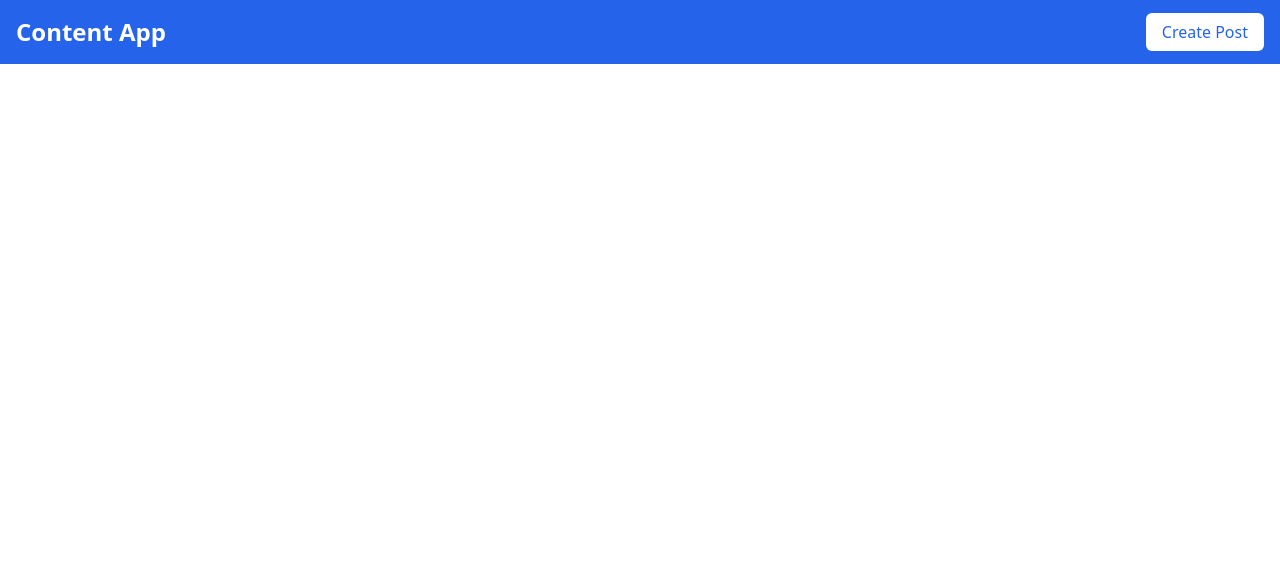
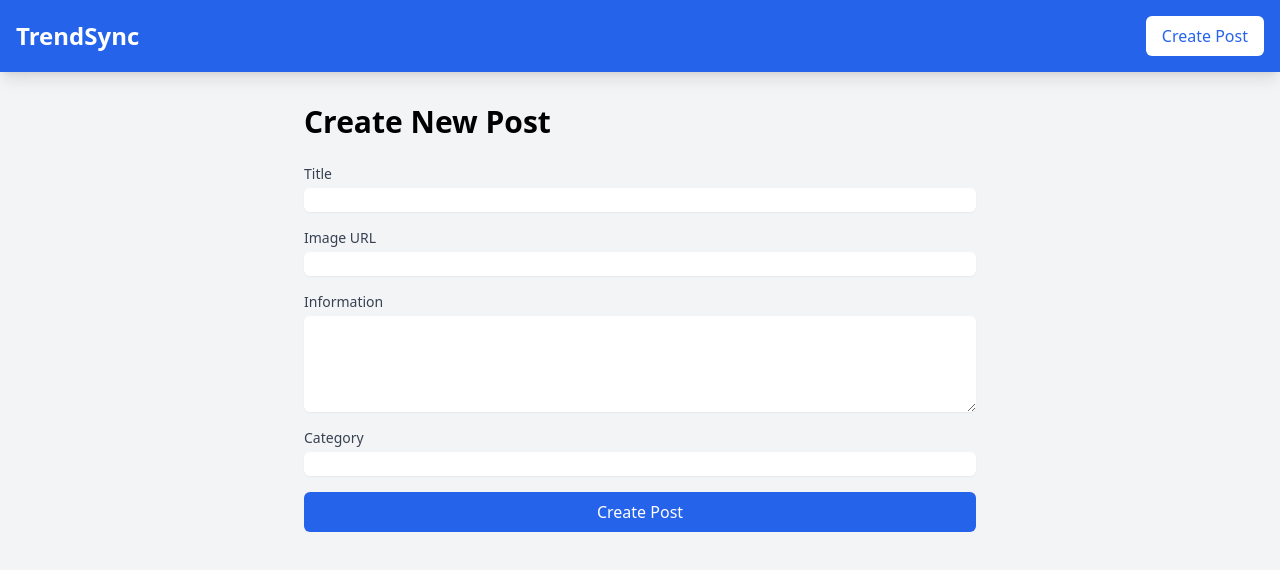
Before and after one commit to 49Harsh/TrendSync-Dynamic-Content-Reorder-based-on-user-interection-frontend, a React (Create React App) app: page /create in a window 1280 px wide. Shown: the top 570 px of the page. Built offline with nearby package versions, Linux system fonts and the light colour scheme.

Commit message:
try to fix comment section

```diff
--- a/package.json
+++ b/package.json
@@ -11,6 +11,7 @@
     "axios": "^1.7.2",
     "react": "^18.3.1",
     "react-dom": "^18.3.1",
+    "react-icons": "^5.2.1",
     "react-router-dom": "^6.24.1",
     "react-scripts": "5.0.1",
     "web-vitals": "^2.1.4"
--- a/src/App.js
+++ b/src/App.js
@@ -1,21 +1,20 @@
-// src/App.js
 import React from 'react';
 import { BrowserRouter as Router, Route, Routes } from 'react-router-dom';
 import Navbar from './components/Navbar';
-import HomePage from './components/HomePage';
+import PostList from './components/PostList';
 import CreatePost from './components/CreatePost';
 
 function App() {
   return (
     <Router>
-      <div className="App">
+      <div className="min-h-screen bg-gray-100">
         <Navbar />
-        <div className="container mx-auto px-4 py-8">
+        <main className="container mx-auto px-4 py-8">
           <Routes>
-            <Route path="/" element={<HomePage />} />
-            <Route path="/create-post" element={<CreatePost />} />
+            <Route path="/" element={<PostList />} />
+            <Route path="/create" element={<CreatePost />} />
           </Routes>
-        </div>
+        </main>
       </div>
     </Router>
   );
--- /dev/null
+++ b/src/components/CommentSection.js
@@ -0,0 +1,82 @@
+import React, { useState, useEffect } from 'react';
+import axios from 'axios';
+
+function CommentSection({ postId }) {
+  const [comments, setComments] = useState([]);
+  const [newComment, setNewComment] = useState('');
+  const [isLoading, setIsLoading] = useState(true);
+  const [error, setError] = useState(null);
+
+  useEffect(() => {
+    const fetchComments = async () => {
+      try {
+        setIsLoading(true);
+        const response = await axios.get(`http://localhost:5000/api/posts/${postId}/comments`);
+        console.log('Fetched comments:', response.data); // Log the fetched data
+        setComments(response.data);
+        setIsLoading(false);
+      } catch (error) {
+        console.error('Error fetching comments:', error);
+        setError('Failed to fetch comments');
+        setIsLoading(false);
+      }
+    };
+    fetchComments();
+  }, [postId]);
+
+  const handleSubmit = async (e) => {
+    e.preventDefault();
+    try {
+      const response = await axios.post(`http://localhost:5000/api/posts/${postId}/comments`, { content: newComment });
+      setComments([...comments, response.data]);
+      setNewComment('');
+    } catch (error) {
+      console.error('Error posting comment:', error);
+      setError('Failed to post comment');
+    }
+  };
+
+  const getCommentContent = (comment) => {
+    // Check various possible properties for the comment content
+    if (comment.interactions.comments) return comment.content;
+    if (comment.text) return comment.text;
+    if (comment.body) return comment.body;
+    if (comment.message) return comment.message;
+    return 'No content';
+  };
+
+  return (
+    <div className="p-4 bg-gray-100">
+      <h3 className="text-lg font-semibold mb-2">Comments</h3>
+      {isLoading ? (
+        <p>Loading comments...</p>
+      ) : error ? (
+        <p className="text-red-500">{error}</p>
+      ) : (
+        <ul className="space-y-2 mb-4">
+          {Array.isArray(comments) && comments.length > 0 ? (
+            comments.map((comment, index) => (
+              <li key={comment._id || index} className="bg-white p-2 rounded shadow">
+                {getCommentContent(comment)}
+              </li>
+            ))
+          ) : (
+            <li>No comments yet.</li>
+          )}
+        </ul>
+      )}
+      <form onSubmit={handleSubmit} className="flex">
+        <input
+          type="text"
+          value={newComment}
+          onChange={(e) => setNewComment(e.target.value)}
+          placeholder="Add a comment..."
+          className="flex-grow p-2 border rounded-l"
+        />
+        <button type="submit" className="bg-blue-600 text-white px-4 py-2 rounded-r">Post</button>
+      </form>
+    </div>
+  );
+}
+
+export default CommentSection;
--- a/src/components/CreatePost.js
+++ b/src/components/CreatePost.js
@@ -1,14 +1,16 @@
-// src/components/CreatePost.js
 import React, { useState } from 'react';
 import axios from 'axios';
+import { useNavigate } from 'react-router-dom';
 
-const CreatePost = () => {
+function CreatePost() {
   const [post, setPost] = useState({
     title: '',
     imageUrl: '',
     information: '',
-    category: ''
-  });
+    category: '' });
+
+
+  const navigate = useNavigate();
 
   const handleChange = (e) => {
     setPost({ ...post, [e.target.name]: e.target.value });
@@ -18,48 +20,36 @@ const CreatePost = () => {
     e.preventDefault();
     try {
       await axios.post('http://localhost:5000/api/posts', post);
-      // Redirect to home page or show success message
+      navigate('/');
     } catch (error) {
       console.error('Error creating post:', error);
     }
   };
 
   return (
-    <form onSubmit={handleSubmit} className="max-w-md mx-auto mt-8">
-      <input
-        type="text"
-        name="title"
-        placeholder="Title"
-        value={post.title}
-        onChange={handleChange}
-        className="w-full mb-4 p-2 border rounded"
-      />
-      <input
-        type="text"
-        name="imageUrl"
-        placeholder="Image URL"
-        value={post.imageUrl}
-        onChange={handleChange}
-        className="w-full mb-4 p-2 border rounded"
-      />
-      <textarea
-        name="information"
-        placeholder="Information"
-        value={post.information}
-        onChange={handleChange}
-        className="w-full mb-4 p-2 border rounded"
-      ></textarea>
-      <input
-        type="text"
-        name="category"
-        placeholder="Category"
-        value={post.category}
-        onChange={handleChange}
-        className="w-full mb-4 p-2 border rounded"
-      />
-      <button type="submit" className="w-full bg-blue-600 text-white p-2 rounded">Create Post</button>
-    </form>
+    <div className="max-w-2xl mx-auto">
+      <h1 className="text-3xl font-bold mb-6">Create New Post</h1>
+      <form onSubmit={handleSubmit} className="space-y-4">
+        <div>
+          <label htmlFor="title" className="block text-sm font-medium text-gray-700">Title</label>
+          <input type="text" id="title" name="title" value={post.title} onChange={handleChange} required className="mt-1 block w-full rounded-md border-gray-300 shadow-sm focus:border-blue-300 focus:ring focus:ring-blue-200 focus:ring-opacity-50" />
+        </div>
+        <div>
+          <label htmlFor="imageUrl" className="block text-sm font-medium text-gray-700">Image URL</label>
+          <input type="url" id="imageUrl" name="imageUrl" value={post.imageUrl} onChange={handleChange} required className="mt-1 block w-full rounded-md border-gray-300 shadow-sm focus:border-blue-300 focus:ring focus:ring-blue-200 focus:ring-opacity-50" />
+        </div>
+        <div>
+          <label htmlFor="information" className="block text-sm font-medium text-gray-700">Information</label>
+          <textarea id="information" name="information" value={post.information} onChange={handleChange} required className="mt-1 block w-full rounded-md border-gray-300 shadow-sm focus:border-blue-300 focus:ring focus:ring-blue-200 focus:ring-opacity-50" rows="4"></textarea>
+        </div>
+        <div>
+          <label htmlFor="category" className="block text-sm font-medium text-gray-700">Category</label>
+          <input type="text" id="category" name="category" value={post.category} onChange={handleChange} required className="mt-1 block w-full rounded-md border-gray-300 shadow-sm focus:border-blue-300 focus:ring focus:ring-blue-200 focus:ring-opacity-50" />
+        </div>
+        <button type="submit" className="w-full bg-blue-600 text-white py-2 px-4 rounded-md hover:bg-blue-700 focus:outline-none focus:ring-2 focus:ring-blue-500 focus:ring-offset-2">Create Post</button>
+      </form>
+    </div>
   );
-};
+}
 
 export default CreatePost;
--- a/src/components/Navbar.js
+++ b/src/components/Navbar.js
@@ -1,18 +1,17 @@
-// src/components/Navbar.js
 import React from 'react';
 import { Link } from 'react-router-dom';
 
-const Navbar = () => {
+function Navbar() {
   return (
-    <nav className="bg-blue-600 p-4">
-      <div className="container mx-auto flex justify-between items-center">
-        <Link to="/" className="text-white text-2xl font-bold">Content App</Link>
-        <div>
-          <Link to="/create-post" className="bg-white text-blue-600 px-4 py-2 rounded-md">Create Post</Link>
+    <nav className="bg-blue-600 text-white shadow-lg">
+      <div className="container mx-auto px-4">
+        <div className="flex justify-between items-center py-4">
+          <Link to="/" className="text-2xl font-bold">TrendSync</Link>
+          <Link to="/create" className="bg-white text-blue-600 px-4 py-2 rounded-md hover:bg-blue-100 transition-colors">Create Post</Link>
         </div>
       </div>
     </nav>
   );
-};
+}
 
 export default Navbar;
--- a/src/components/PostItem.js
+++ b/src/components/PostItem.js
@@ -1,23 +1,56 @@
-// src/components/PostItem.js
 import React, { useState } from 'react';
+import axios from 'axios';
+import { FaRegThumbsUp, FaRocketchat, FaEye  } from "react-icons/fa";
 
-const PostItem = ({ post }) => {
-  const [expanded, setExpanded] = useState(false);
+import CommentSection from './CommentSection';
+
+function PostItem({ post }) {
+  const [likes, setLikes] = useState(post.interactions.likes);
+  const [showComments, setShowComments] = useState(false);
+
+  const handleLike = async () => {
+    try {
+      await axios.post(`http://localhost:5000/api/posts/${post._id}/interact`, { type: 'like' });
+      setLikes(likes + 1);
+    } catch (error) {
+      console.error('Error liking post:', error);
+    }
+  };
+
+  const handleView = async () => {
+    try {
+      await axios.post(`http://localhost:5000/api/posts/${post._id}/interact`, { type: 'view' });
+    } catch (error) {
+      console.error('Error recording view:', error);
+    }
+  };
+
+
 
   return (
-    <div className="border rounded-lg p-4">
-      <img src={post.imageUrl} alt={post.title} className="w-full h-48 object-cover mb-4" />
-      <h2 className="text-xl font-bold mb-2">{post.title}</h2>
-      <p className="text-gray-600 mb-2">{post.category}</p>
-      <p className={`${expanded ? '' : 'line-clamp-3'}`}>{post.information}</p>
-      <button
-        onClick={() => setExpanded(!expanded)}
-        className="text-blue-600 mt-2"
-      >
-        {expanded ? 'See Less' : 'See More'}
-      </button>
+    <div className="bg-white shadow-md rounded-lg overflow-hidden" onMouseEnter={handleView}>
+      <img src={post.imageUrl} alt={post.title} className="w-full h-64 object-cover" />
+      <div className="p-4">
+        <h2 className="text-xl font-semibold mb-2">{post.title}</h2>
+        <p className="text-gray-600 mb-4">{post.information}</p>
+        <div className="flex items-center space-x-4 text-gray-500">
+          <button onClick={handleLike} className="flex items-center space-x-1 hover:text-blue-600">
+            <FaRegThumbsUp className="h-5 w-5" />
+            <span>{likes}</span>
+          </button>
+          <button onClick={() => setShowComments(!showComments)} className="flex items-center space-x-1 hover:text-blue-600">
+            <FaRocketchat className="h-5 w-5" />
+            <span>{post.interactions.comments}</span>
+          </button>
+          <div className="flex items-center space-x-1">
+            <FaEye className="h-5 w-5" />
+            <span>{post.interactions.views}</span>
+          </div>
+        </div>
+      </div>
+      {showComments && <CommentSection postId={post._id} />}
     </div>
   );
-};
+}
 
 export default PostItem;
--- a/src/components/PostList.js
+++ b/src/components/PostList.js
@@ -1,26 +1,30 @@
-// src/components/PostList.js
 import React, { useState, useEffect } from 'react';
 import axios from 'axios';
 import PostItem from './PostItem';
 
-const PostList = () => {
+function PostList() {
   const [posts, setPosts] = useState([]);
 
   useEffect(() => {
     const fetchPosts = async () => {
-      const response = await axios.get('http://localhost:5000/api/posts');
-      setPosts(response.data);
+      try {
+        const response = await axios.get('http://localhost:5000/api/posts');
+        setPosts(response.data);
+      } catch (error) {
+        console.error('Error fetching posts:', error);
+      }
     };
     fetchPosts();
   }, []);
 
   return (
-    <div className="grid grid-cols-1 md:grid-cols-2 lg:grid-cols-3 gap-4">
+    <div className="space-y-6">
+      <h1 className="text-3xl font-bold">Latest Posts</h1>
       {posts.map(post => (
         <PostItem key={post._id} post={post} />
       ))}
     </div>
   );
-};
+}
 
 export default PostList;
```
Also changed, not shown: 2 other files (tests, documents, lock files or other folders).
